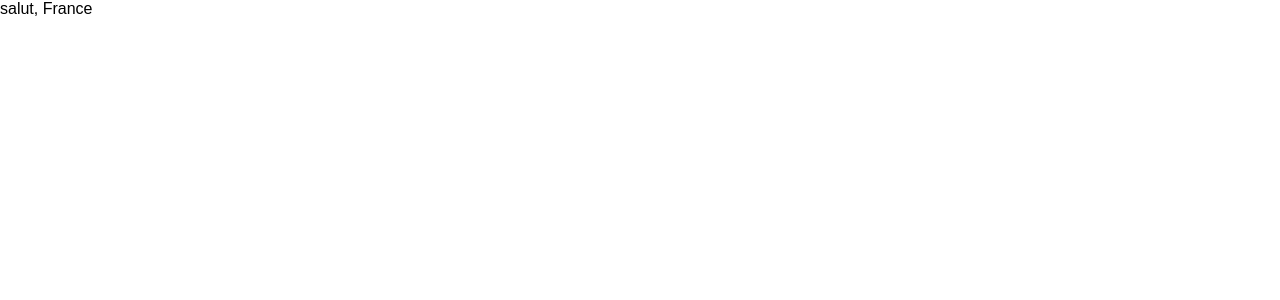
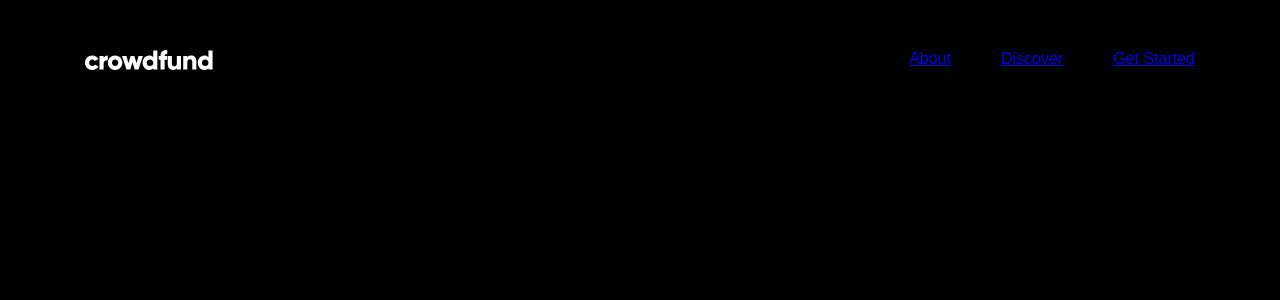
Before and after one commit to kdumagalhaes/crowdfunding-pp-reactjs, a React (Create React App) app: page / in a window 1280 px wide. Shown: the top 300 px of the page. Built offline with nearby package versions, Linux system fonts and the light colour scheme.

Commit message:
Fix header max width

```diff
--- a/src/App.tsx
+++ b/src/App.tsx
@@ -1,9 +1,11 @@
 import { GlobalStyle } from './styles/global'
+
+import { Header } from './components/Header/index'
 
 function App() {
   return (
     <>
-      salut, France
+      <Header />
       <GlobalStyle />
     </>
   );
--- /dev/null
+++ b/src/components/Header/index.tsx
@@ -0,0 +1,18 @@
+import { Container, Navigation } from './styles'
+
+import logoImg from '../../assets/img/logo.svg'
+
+export const Header = () => {
+    return (
+        <Container>
+            <img src={logoImg} alt="crowdfund" />
+            <Navigation>
+                <ul>
+                    <li><a href="#">About</a></li>
+                    <li><a href="#">Discover</a></li>
+                    <li><a href="#">Get Started</a></li>
+                </ul>
+            </Navigation>
+        </Container>
+    )
+}
--- /dev/null
+++ b/src/components/Header/styles.tsx
@@ -0,0 +1,22 @@
+import styled from 'styled-components'
+
+export const Container = styled.header `
+    width: 100%;
+    max-width: 1190px;
+    padding: var(--safe-area-padding);
+    margin: 50px auto;
+    display: flex;
+    justify-content: space-between;
+`
+
+export const Navigation = styled.nav `
+    ul {
+        width: 100%;
+        max-width: 500px;
+        display: flex;
+
+        li {
+            margin-left: 50px;
+        }
+    }
+`
--- a/src/styles/global.ts
+++ b/src/styles/global.ts
@@ -11,7 +11,7 @@ export const GlobalStyle = createGlobalStyle `
     // layout
     --mobile: 375px;
     --desktop: 1440px;
-
+    --safe-area-padding: 0 40px 0 40px;
 }
 
 * {
@@ -35,6 +35,10 @@ body, input, textarea, button {
     font-weight: 400;
 }
 
+body {
+    background: var(--black);
+}
+
 button {
     cursor: pointer;
 }
```
